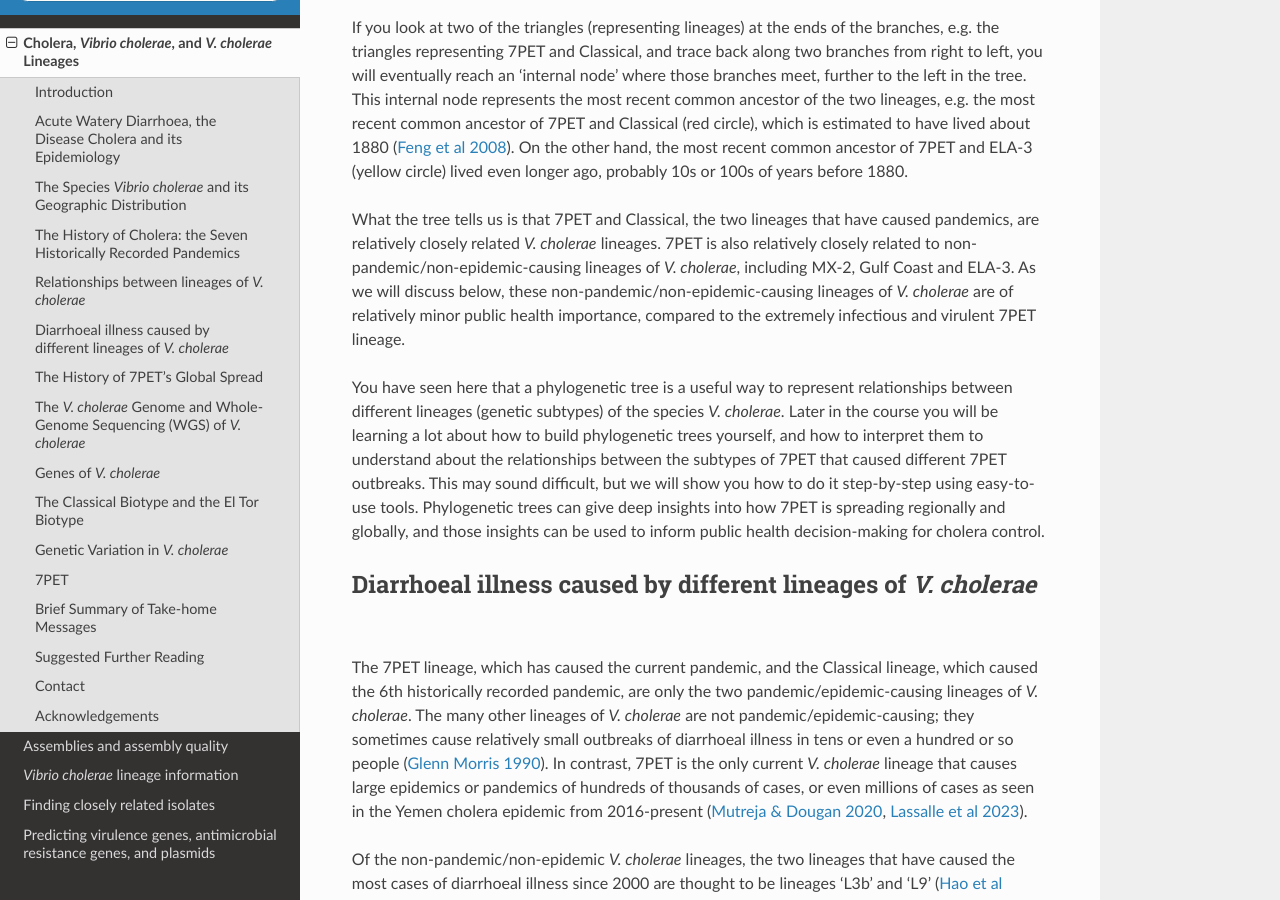
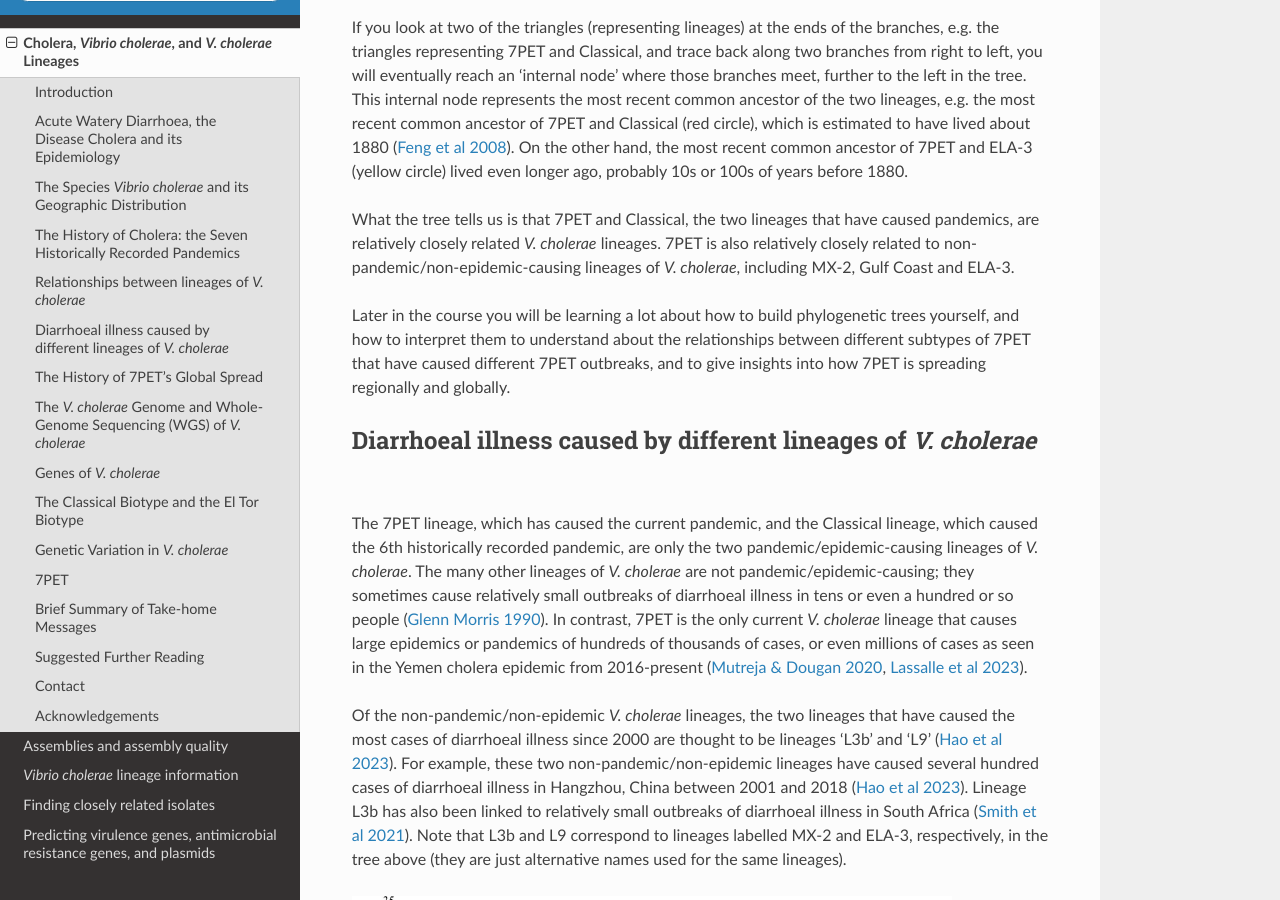
Before and after one commit to avrilcoghlan/cholerabook, a Sphinx documentation site: the page built from docs/source/vibriogenomes.rst, in a window 1280 px wide and 900 px high, scrolled down 6509 px. Built offline with Sphinx 7.4.7 and the Read the Docs theme 2.0.0, drawn with Linux system fonts in a browser that asks for light colours.

Commit message:
Update vibriogenomes.rst

```diff
--- a/docs/source/vibriogenomes.rst
+++ b/docs/source/vibriogenomes.rst
@@ -155,14 +155,10 @@ the most recent common ancestor of 7PET and ELA-3 (yellow circle) lived even lon
 
 What the tree tells us is that 7PET and Classical, the two lineages that have caused pandemics, are relatively closely related *V. cholerae* lineages.
 7PET is also relatively closely related to non-pandemic/non-epidemic-causing lineages of *V. cholerae*, including MX-2, Gulf Coast and ELA-3.
-As we will discuss below, these non-pandemic/non-epidemic-causing lineages of *V. cholerae* are of relatively minor public health importance,
-compared to the extremely infectious and virulent 7PET lineage.
 
-You have seen here that a phylogenetic tree is a useful way to represent relationships between different lineages (genetic subtypes) of the
-species *V. cholerae*. Later in the course you will be learning a lot about how to build phylogenetic trees yourself, and how to interpret
-them to understand about the relationships between the subtypes of 7PET that caused different 7PET outbreaks. This may sound difficult, but
-we will show you how to do it step-by-step using easy-to-use tools. Phylogenetic trees can give deep insights
-into how 7PET is spreading regionally and globally, and those insights can be used to inform public health decision-making for cholera control.
+Later in the course you will be learning a lot about how to build phylogenetic trees yourself, and how to interpret
+them to understand about the relationships between different subtypes of 7PET that have caused different 7PET outbreaks, and to
+give insights into how 7PET is spreading regionally and globally.
 
 Diarrhoeal illness caused by different lineages of *V. cholerae*
 ----------------------------------------------------------------
```
